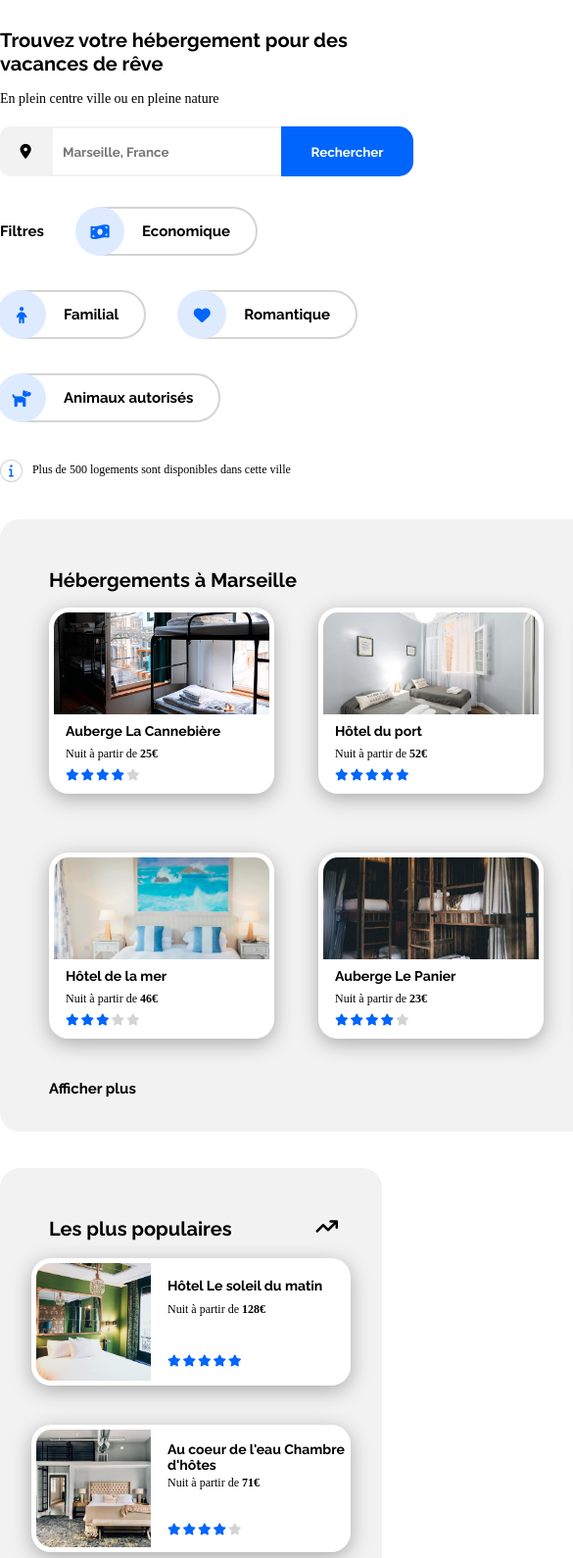
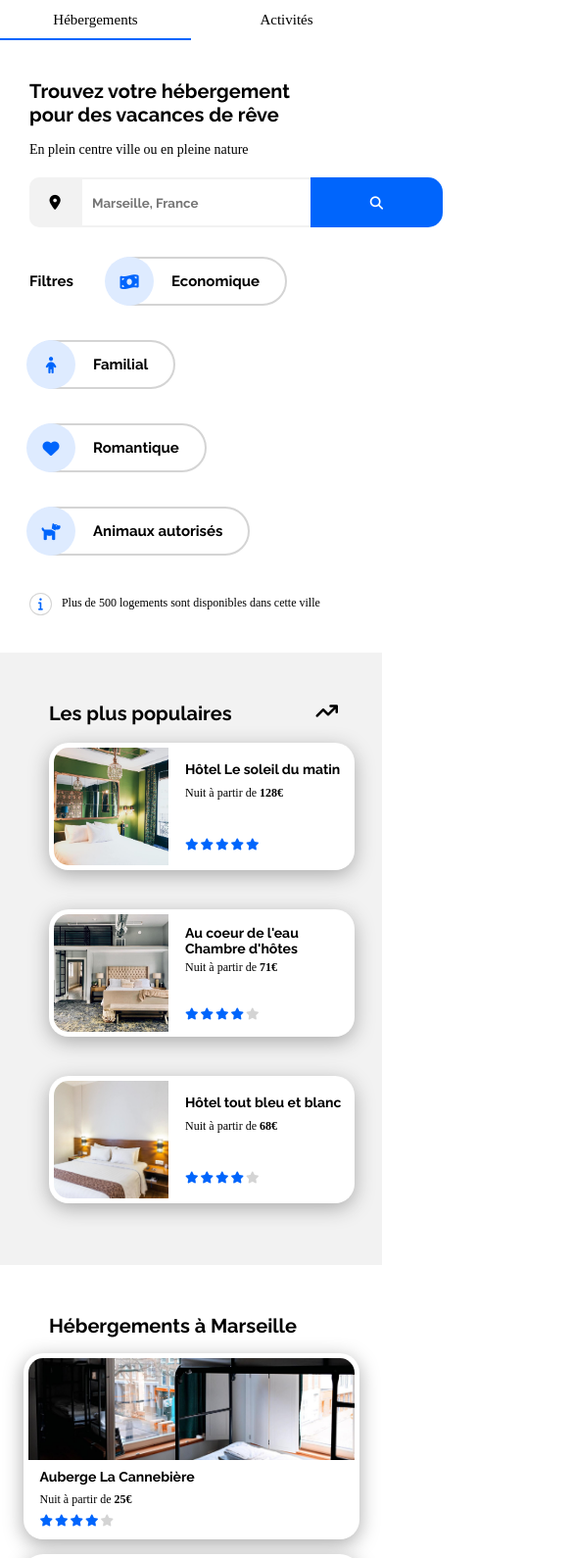
Before and after one commit to CyrilR3007/Booki, a plain HTML site: page index.html in a window 390 px wide. Shown: the part 79-1669 px from the top of the page at 98% size, 585 px wide, since content can reach past the window. Drawn offline with Linux system fonts and the light colour scheme; files whose address does not match are found by name; a web font is replaced by a local one.

Commit message:
media queries commencées

```diff
--- a/index.html
+++ b/index.html
@@ -5,7 +5,7 @@
 		<title>Booki</title>
 		<meta
 			name="viewport"
-			content="width=device-width, initial-scale=1, shrink-to-fit=no"
+			content="width=device-width, initial-scale=1, shrink-to-fit=no, user-scalable=no"
 		/>
 		<link rel="stylesheet" href="style.css" />
 		<script
@@ -22,7 +22,7 @@
 
 					<nav>
 						<ul>
-							<li><a href="#Hébergements">Hébergements</a></li>
+							<li class="active"><a href="#Hébergements">Hébergements</a></li>
 							<li><a href="#Activités">Activités</a></li>
 						</ul>
 					</nav>
@@ -36,10 +36,15 @@
 				<div class="formulaire">
 					<i class="fa-solid fa-location-dot"></i>
 					<form method="post" action="traitement.php">
-						<input type="search" placeholder="Marseille, France" /><input
+						<input type="search" placeholder="Marseille, France" />
+						<button type="submit">
+							<i class="fa-solid fa-magnifying-glass hidden-desktop"></i>
+							<span class="hidden-mobile">Rechercher</span>
+						</button>
+						<!-- <input
 							type="button"
 							value="Rechercher"
-						/>
+						/> -->
 					</form>
 				</div>
 
@@ -144,7 +149,7 @@
 										</div>
 									</a>
 									<div class="card_body">
-										<div class="card_1_title">
+										<div class="card_title">
 											<a href="#"><h3>Hôtel les mouettes</h3></a>
 										</div>
 
--- a/style.css
+++ b/style.css
@@ -122,7 +122,7 @@ header p {
 	outline: none;
 }
 
-.formulaire > form > input[type="button"] {
+.formulaire > form > button {
 	position: absolute;
 	border: none;
 	background-color: #0065fc;
@@ -159,7 +159,7 @@ header p {
 	align-items: center;
 	flex-wrap: wrap;
 	gap: 35px;
-	margin-top: 31px;
+	margin-top: 30px;
 }
 
 #filtres > div {
@@ -233,6 +233,7 @@ header p {
 .section_left {
 	position: relative;
 	display: flex;
+	flex-wrap: wrap;
 	background: #f2f2f2;
 	width: 880px;
 	height: 625px;
@@ -283,7 +284,7 @@ header p {
 #all_cards {
 	position: absolute;
 	display: flex;
-	flex-wrap: wrap;
+	flex-flow: wrap;
 	flex-direction: row;
 	justify-content: center;
 	align-content: center;
@@ -302,6 +303,7 @@ header p {
 	height: 190px;
 	background-color: white;
 	box-shadow: 0px 5px 20px rgb(170, 170, 170);
+	transition: box-shadow 250ms;
 	border-radius: 20px 20px;
 	margin-top: 15px;
 }
@@ -387,10 +389,9 @@ header p {
 #all_cards_2 {
 	position: absolute;
 	display: flex;
-	flex-wrap: wrap;
-	flex-direction: row;
-	justify-content: center;
-	align-content: center;
+	flex-direction: column;
+	justify-content: space-around;
+	margin-left: 50px;
 	gap: 40px;
 	top: 92px;
 }
@@ -405,6 +406,7 @@ header p {
 	background-color: white;
 	box-shadow: 0px 5px 20px rgb(170, 170, 170);
 	border-radius: 20px 20px;
+	transition: box-shadow 250ms;
 }
 
 .card_2_img {
@@ -490,6 +492,7 @@ header p {
 
 .container > div:hover {
 	box-shadow: 0px 20px 20px rgba(0, 0, 0, 0.5);
+	transition: box-shadow 250ms;
 }
 
 .container > div:nth-child(3n + 1) {
@@ -543,12 +546,7 @@ header p {
 
 /*Containers h3*/
 
-.container > div:nth-child(1) > h3,
-.container > div:nth-child(2) > h3,
-.container > div:nth-child(3) > h3,
-.container > div:nth-child(4) > h3,
-.container > div:nth-child(5) > h3,
-.container > div:nth-child(6) > h3 {
+.container h3 {
 	font-family: "raleway-bold";
 	font-size: 15px;
 	text-decoration: none;
@@ -588,3 +586,159 @@ footer a {
 footer li {
 	margin-top: 15px;
 }
+
+@media screen and (min-width: 769px) {
+	.hidden-desktop {
+		display: none !important;
+	}
+}
+
+@media screen and (max-width: 768px) {
+	.hidden-mobile {
+		display: none !important;
+	}
+
+	#bloc_page {
+		width: auto;
+	}
+
+	.logo_heb_act {
+		display: flex;
+		flex-direction: column;
+	}
+	.logo img {
+		height: 50px;
+		margin-left: 30px;
+		margin-top: 12px;
+	}
+
+	nav {
+		margin: 0px;
+		width: 100%;
+	}
+
+	nav ul {
+		display: flex;
+		justify-content: center;
+		list-style-type: none;
+	}
+
+	nav li {
+		width: 100%;
+		text-align: center;
+		margin: 0;
+		transition: border 250ms;
+	}
+
+	nav li.active,
+	nav li:hover {
+		border-bottom: #0065fc 2px solid;
+	}
+
+	nav a {
+		display: block;
+		font-size: 15px;
+		padding-top: 25px;
+		padding-bottom: 10px;
+		padding-left: 0px;
+		padding-right: 0px;
+		border-top: none;
+	}
+
+	nav a:hover {
+		border-top: none;
+	}
+
+	header h1 {
+		margin-left: 30px;
+		margin-right: 50px;
+	}
+
+	header p {
+		margin-left: 30px;
+		margin-right: 50px;
+	}
+
+	.formulaire {
+		margin-left: 30px;
+		margin-right: 50px;
+	}
+	.formulaire > form > input[type="button"] {
+		background-color: #0065fc;
+		color: white;
+		border-radius: 15px 15px 15px 15px;
+		width: 52px;
+		height: 51px;
+		font-weight: bold;
+		cursor: pointer;
+		margin-left: -40px;
+	}
+
+	#filtres {
+		margin-left: 30px;
+		margin-right: 30px;
+	}
+
+	#info {
+		margin-left: 30px;
+	}
+
+	.sections {
+		flex-wrap: nowrap;
+		flex-direction: column-reverse;
+	}
+
+	.section_right {
+		width: 100%;
+		border-radius: 0px;
+	}
+
+	.section_left {
+		width: 100%;
+		height: 1400px;
+		margin-top: 0px;
+		background-color: white;
+		flex-wrap: wrap;
+	}
+
+	#all_cards {
+		flex-direction: column;
+		gap: 0px;
+	}
+
+	#all_cards_2 {
+		width: 100%;
+	}
+
+	.card {
+		width: 100%;
+	}
+
+	.card_2 {
+		width: 80%;
+	}
+
+	#Activités h1 {
+		margin-top: 0px;
+		margin-left: 30px;
+	}
+
+	.container {
+		flex-wrap: nowrap;
+		height: 1900px;
+		gap: 0px;
+	}
+
+	.container > div {
+		width: 90%;
+	}
+
+	footer {
+		flex-direction: column;
+		height: 550px;
+		gap: 50px;
+	}
+}
+
+@media screen and (min-width: 768px) and (max-width: 992px) {
+}
```
